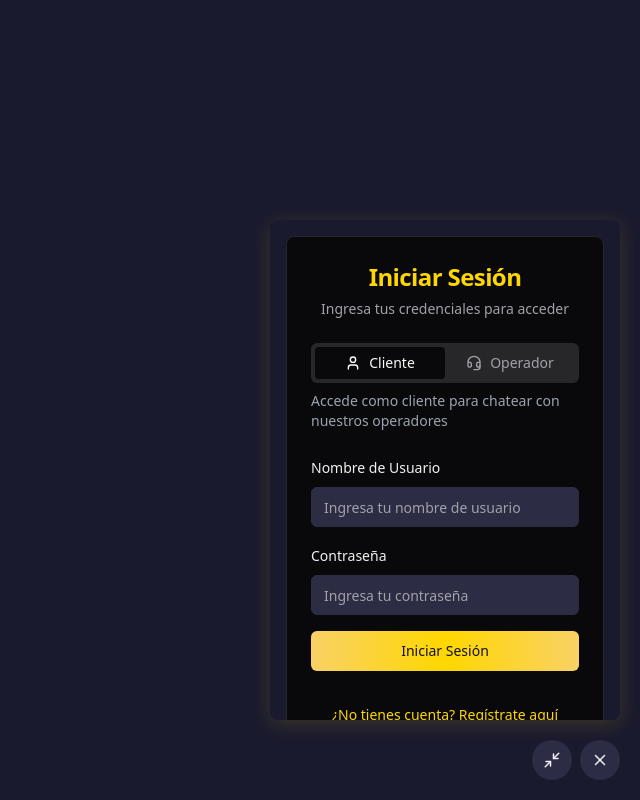
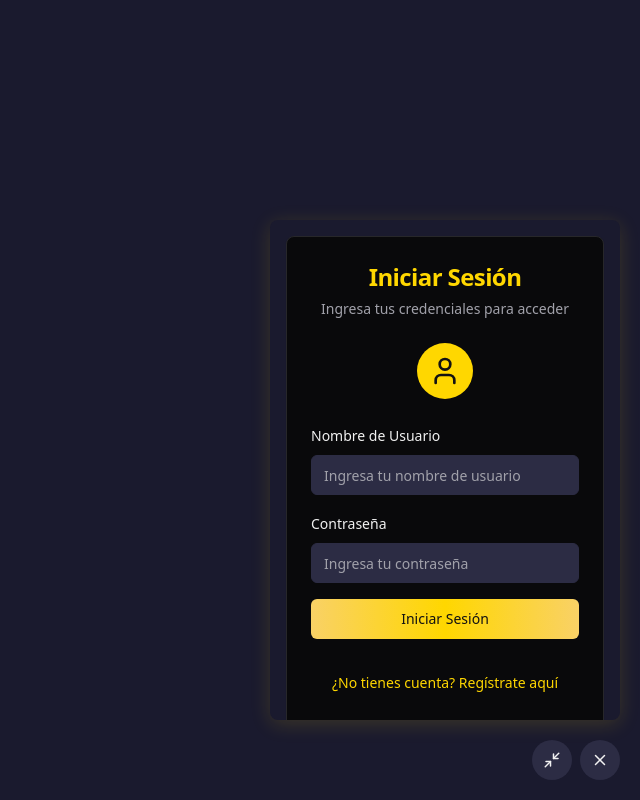
Before and after one commit to Joaaks/cocos-chat-integrado, a React (Vite) app: page / in a window 1280 px wide. Both pictures are taken after a click on the button 1232 px from the left and 752 px from the top of the page. Shown: the whole page, without its empty margins (640-1280 px from the left). Built offline with nearby package versions, Linux system fonts and the light colour scheme.

Commit message:
Refactor: Use `Tabs` component in `LoginForm`
Use the `Tabs` component to switch between client and operator login forms.

```diff
--- a/src/components/auth/LoginForm.tsx
+++ b/src/components/auth/LoginForm.tsx
@@ -8,15 +8,13 @@ import { useToast } from '@/hooks/use-toast';
 import { v4 as uuidv4 } from 'uuid';
 import { User } from '@/types/chat'; // Import the User type
 import { RegisterForm } from './RegisterForm';
-import { Tabs, TabsContent, TabsList, TabsTrigger } from '@/components/ui/tabs';
-import { Loader2, UserIcon, HeadsetIcon } from 'lucide-react';
+import { Loader2, UserIcon } from 'lucide-react';
 
 export const LoginForm = () => {
   const [username, setUsername] = useState('');
   const [password, setPassword] = useState('');
   const [isLoggingIn, setIsLoggingIn] = useState(false);
   const [showRegister, setShowRegister] = useState(false);
-  const [loginType, setLoginType] = useState<'client' | 'operator'>('client');
 
   const { loginUser } = useChat();
   const { toast } = useToast();
@@ -36,25 +34,22 @@ export const LoginForm = () => {
 
     // Simulación de autenticación
     setTimeout(() => {
-      // Use the selected login type instead of automatically determining by username
-      const role: 'client' | 'operator' = loginType;
+      // Always login as client since operator login option was removed
+      const role: 'client' = 'client';
       const user: User = {
         id: uuidv4(),
         username,
         email: `${username}@example.com`,
         role,
         isLoggedIn: true,
-        // Add operatorId if this is a client account
-        ...(role === 'client' && {
-          operatorId: null
-        }) // Initially null, will be assigned when accepted by an operator
+        operatorId: null // Initially null, will be assigned when accepted by an operator
       };
 
       loginUser(user);
 
       toast({
         title: "Bienvenido",
-        description: `Has iniciado sesión como ${role === 'operator' ? 'operador' : 'cliente'}`
+        description: `Has iniciado sesión como cliente`
       });
 
       setIsLoggingIn(false);
@@ -72,26 +67,11 @@ export const LoginForm = () => {
         <CardDescription>Ingresa tus credenciales para acceder</CardDescription>
       </CardHeader>
       <CardContent>
-        <Tabs defaultValue="client" className="w-full mb-6" onValueChange={value => setLoginType(value as 'client' | 'operator')}>
-          <TabsList className="grid w-full grid-cols-2">
-            <TabsTrigger value="client" className="flex items-center gap-2">
-              <UserIcon size={16} />
-              Cliente
-            </TabsTrigger>
-            <TabsTrigger value="operator" className="flex items-center gap-2">
-              <HeadsetIcon size={16} />
-              Operador
-            </TabsTrigger>
-          </TabsList>
-
-          <TabsContent value="client">
-            <p className="text-sm text-gray-400 mb-4">Accede como cliente para chatear con nuestros operadores</p>
-          </TabsContent>
-
-          <TabsContent value="operator">
-            <p className="text-sm text-gray-400 mb-4">Accede como operador para atender solicitudes de clientes</p>
-          </TabsContent>
-        </Tabs>
+        <div className="mb-6 flex items-center justify-center">
+          <div className="bg-casino-gold p-3 rounded-full">
+            <UserIcon className="w-8 h-8 text-casino-primary" />
+          </div>
+        </div>
 
         <form onSubmit={handleSubmit} className="space-y-4">
           <div className="space-y-2">
```
